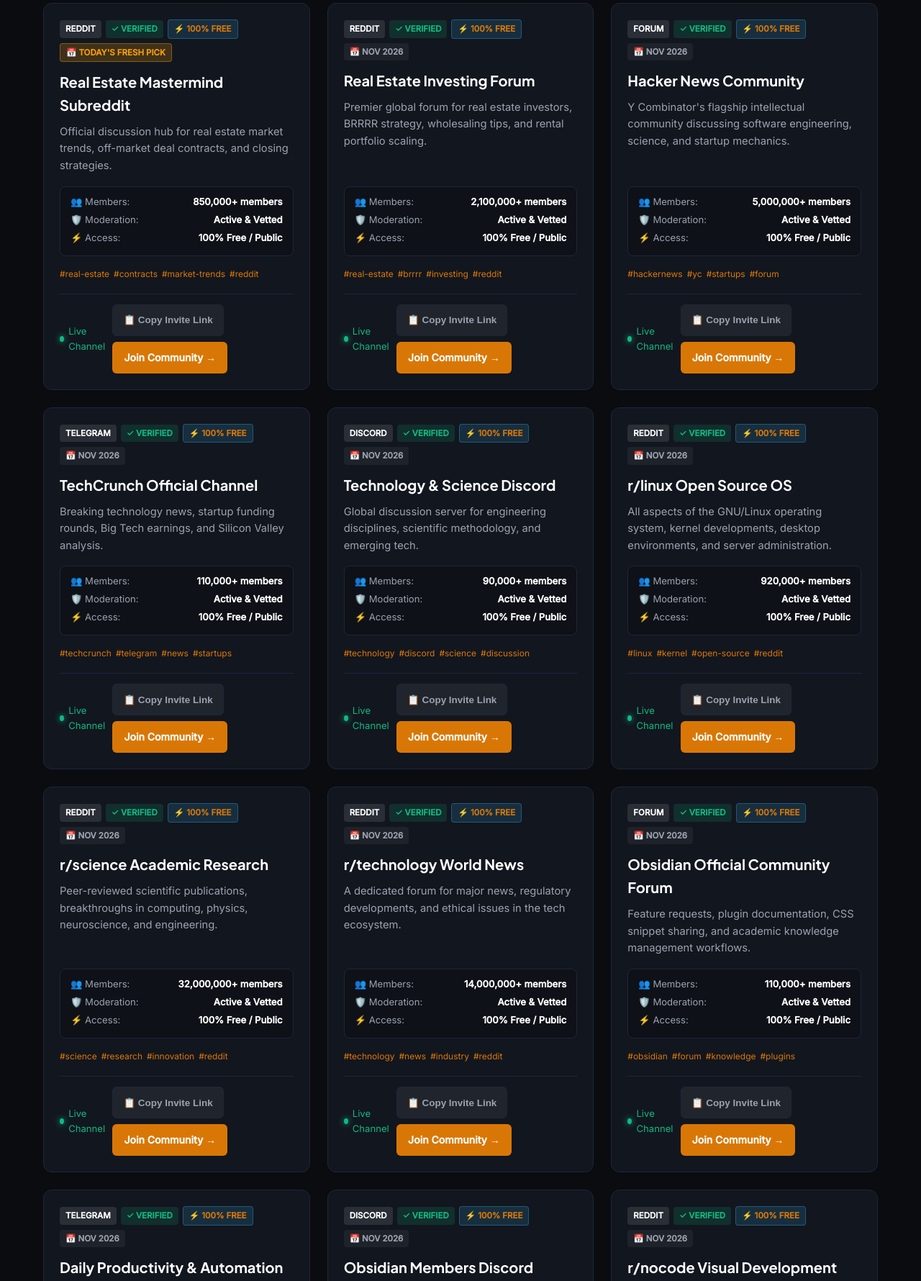
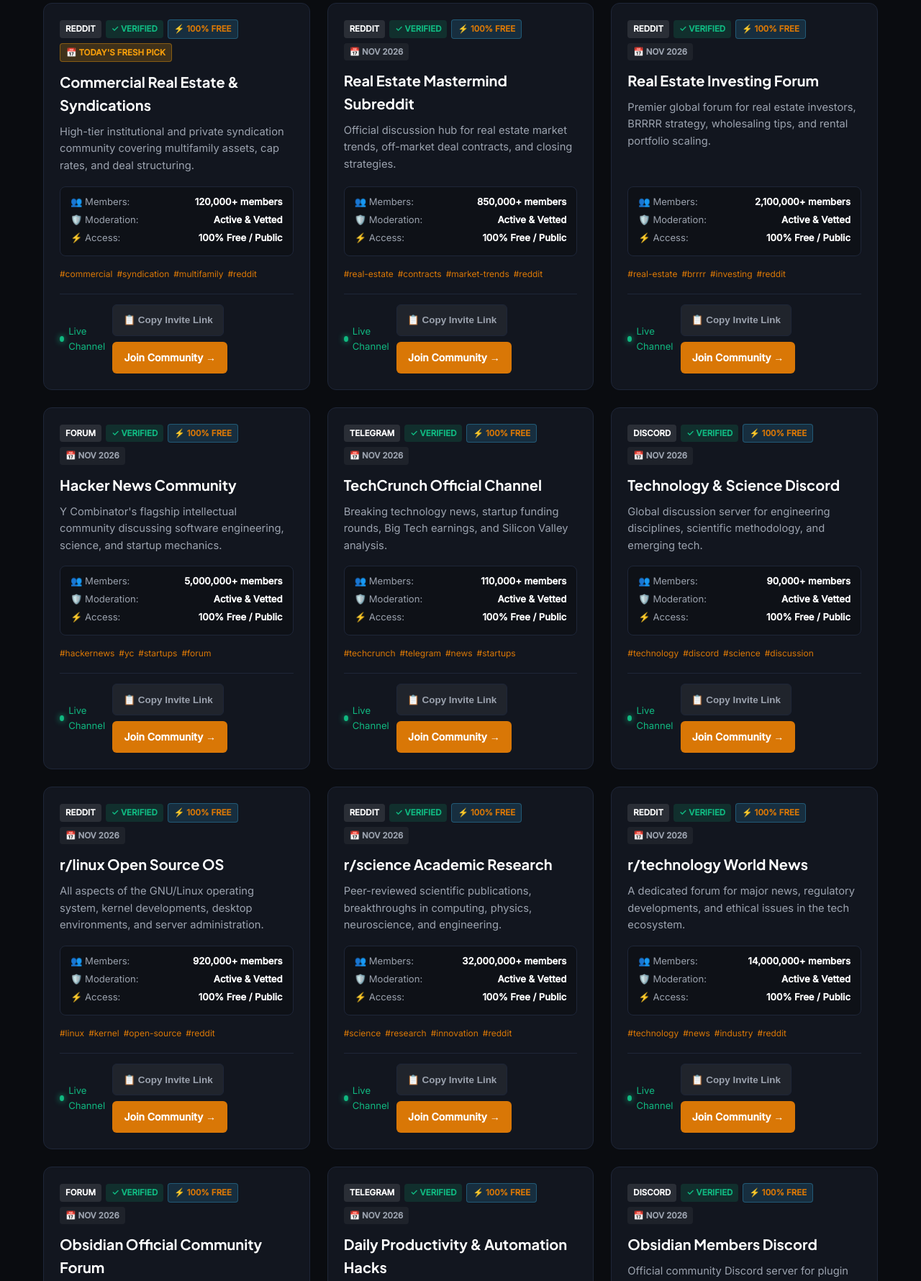
Before and after one commit to jibranpcccc/commercial-real-estate-syndication-hub, a plain HTML site: page index.html in a window 1280 px wide. Shown: the part 1231-3011 px from the top of the page at 72% size. Drawn offline with Linux system fonts and the light colour scheme.

Commit message:
feat(replenishment): fresh community links added - 2026-11-20 [skip ci]

```diff
--- a/index.html
+++ b/index.html
@@ -148,163 +148,163 @@
           {
             "@type": "ListItem",
             "position": 1,
+            "name": "Commercial Real Estate & Syndications",
+            "description": "High-tier institutional and private syndication community covering multifamily assets, cap rates, and deal structuring.",
+            "url": "https://www.reddit.com/r/CommercialRealEstate/"
+          },
+          {
+            "@type": "ListItem",
+            "position": 2,
             "name": "Real Estate Mastermind Subreddit",
             "description": "Official discussion hub for real estate market trends, off-market deal contracts, and closing strategies.",
             "url": "https://www.reddit.com/r/RealEstate/"
           },
           {
             "@type": "ListItem",
-            "position": 2,
+            "position": 3,
             "name": "Real Estate Investing Forum",
             "description": "Premier global forum for real estate investors, BRRRR strategy, wholesaling tips, and rental portfolio scaling.",
             "url": "https://www.reddit.com/r/realestateinvesting/"
           },
           {
             "@type": "ListItem",
-            "position": 3,
+            "position": 4,
             "name": "Hacker News Community",
             "description": "Y Combinator's flagship intellectual community discussing software engineering, science, and startup mechanics.",
             "url": "https://news.ycombinator.com"
           },
           {
             "@type": "ListItem",
-            "position": 4,
+            "position": 5,
             "name": "TechCrunch Official Channel",
             "description": "Breaking technology news, startup funding rounds, Big Tech earnings, and Silicon Valley analysis.",
             "url": "https://t.me/techcrunch"
           },
           {
             "@type": "ListItem",
-            "position": 5,
+            "position": 6,
             "name": "Technology & Science Discord",
             "description": "Global discussion server for engineering disciplines, scientific methodology, and emerging tech.",
             "url": "https://discord.gg/tech"
           },
           {
             "@type": "ListItem",
-            "position": 6,
+            "position": 7,
             "name": "r/linux Open Source OS",
             "description": "All aspects of the GNU/Linux operating system, kernel developments, desktop environments, and server administration.",
             "url": "https://www.reddit.com/r/linux/"
           },
           {
             "@type": "ListItem",
-            "position": 7,
+            "position": 8,
             "name": "r/science Academic Research",
             "description": "Peer-reviewed scientific publications, breakthroughs in computing, physics, neuroscience, and engineering.",
             "url": "https://www.reddit.com/r/science/"
           },
           {
             "@type": "ListItem",
-            "position": 8,
+            "position": 9,
             "name": "r/technology World News",
             "description": "A dedicated forum for major news, regulatory developments, and ethical issues in the tech ecosystem.",
             "url": "https://www.reddit.com/r/technology/"
           },
           {
             "@type": "ListItem",
-            "position": 9,
+            "position": 10,
             "name": "Obsidian Official Community Forum",
             "description": "Feature requests, plugin documentation, CSS snippet sharing, and academic knowledge management workflows.",
             "url": "https://forum.obsidian.md"
           },
           {
             "@type": "ListItem",
-            "position": 10,
+            "position": 11,
             "name": "Daily Productivity & Automation Hacks",
             "description": "Workflow automation blueprints, API webhooks, Zapier templates, and focus routines.",
             "url": "https://t.me/productivity_hacks"
           },
           {
             "@type": "ListItem",
-            "position": 11,
+            "position": 12,
             "name": "Obsidian Members Discord",
             "description": "Official community Discord server for plugin developers, theme creators, and second brain builders.",
             "url": "https://discord.gg/obsidian"
           },
           {
             "@type": "ListItem",
-            "position": 12,
+            "position": 13,
             "name": "r/nocode Visual Development",
             "description": "Building software, internal tools, and SaaS products with Webflow, Bubble, Zapier, and Make without code.",
             "url": "https://www.reddit.com/r/nocode/"
           },
           {
             "@type": "ListItem",
-            "position": 13,
+            "position": 14,
             "name": "r/productivity Systems & Habits",
             "description": "Time blocking techniques, deep work habits, morning routines, and digital workflow optimization.",
             "url": "https://www.reddit.com/r/productivity/"
           },
           {
             "@type": "ListItem",
-            "position": 14,
+            "position": 15,
             "name": "r/Notion Workspace Architects",
             "description": "Template sharing, formula 2.0 tutorials, GTD dashboards, and Notion database relation architecture.",
             "url": "https://www.reddit.com/r/Notion/"
           },
           {
             "@type": "ListItem",
-            "position": 15,
+            "position": 16,
             "name": "r/ObsidianMD Personal Knowledge",
             "description": "Discussions on Markdown vaults, Zettelkasten methods, Dataview queries, graph theory, and local-first notes.",
             "url": "https://www.reddit.com/r/ObsidianMD/"
           },
           {
             "@type": "ListItem",
-            "position": 16,
+            "position": 17,
             "name": "Bogleheads Forum Community",
             "description": "The gold standard forum for passive indexing, low-cost asset allocation, and Jack Bogle's investing philosophy.",
             "url": "https://bogleheads.org/forum/"
           },
           {
             "@type": "ListItem",
-            "position": 17,
+            "position": 18,
             "name": "Bloomberg Market Feed Channel",
             "description": "Rapid market headlines, Federal Reserve rate decisions, treasury yields, and global commodity moves.",
             "url": "https://t.me/bloomberg"
           },
           {
             "@type": "ListItem",
-            "position": 18,
+            "position": 19,
             "name": "r/wallstreetbets Alpha & Options",
             "description": "High-volatility trading discussions, market momentum plays, options strategies, and viral retail sentiment.",
             "url": "https://www.reddit.com/r/wallstreetbets/"
           },
           {
             "@type": "ListItem",
-            "position": 19,
+            "position": 20,
             "name": "r/financialindependence FIRE Hub",
             "description": "Community dedicated to Financial Independence, Retire Early (FIRE) strategies, safe withdrawal rates, and frugality.",
             "url": "https://www.reddit.com/r/financialindependence/"
           },
           {
             "@type": "ListItem",
-            "position": 20,
+            "position": 21,
             "name": "r/personalfinance Money Management",
             "description": "The world's largest personal finance community covering budgeting, high-yield cash, 401(k)s, and tax efficiency.",
             "url": "https://www.reddit.com/r/personalfinance/"
           },
           {
             "@type": "ListItem",
-            "position": 21,
+            "position": 22,
             "name": "r/stocks Market News",
             "description": "Real-time market discussions, earnings reports, analyst ratings, and macroeconomic trends.",
             "url": "https://www.reddit.com/r/stocks/"
           },
           {
             "@type": "ListItem",
-            "position": 22,
+            "position": 23,
             "name": "r/investing Long Term Wealth",
             "description": "Discussion on macroeconomics, fundamental equity valuation, indexing strategies, and long-term portfolio allocation.",
             "url": "https://www.reddit.com/r/investing/"
-          },
-          {
-            "@type": "ListItem",
-            "position": 23,
-            "name": "Commercial Real Estate & Syndications",
-            "description": "High-tier institutional and private syndication community covering multifamily assets, cap rates, and deal structuring.",
-            "url": "https://www.reddit.com/r/CommercialRealEstate/"
           },
           {
             "@type": "ListItem",
@@ -615,12 +615,36 @@
         </div>
         <div id="vetted-communities" class="grid">
 
-        <div id="community-card-1" class="card" data-platform="reddit" data-category="real estate">
+        <div id="community-card-1" class="card" data-platform="reddit" data-category="commercial">
             <div class="card-header">
                 <span class="badge badge-platform">Reddit</span>
                 <span class="badge badge-verified">✓ Verified</span>
                 <span class="badge badge-free">⚡ 100% Free</span>
                 <span class="badge badge-date" style="background: rgba(245, 158, 11, 0.2); color: #f59e0b; border: 1px solid rgba(245, 158, 11, 0.4); font-weight: 700;">📅 Today's Fresh Pick</span>
+            </div>
+            <h3 class="card-title">Commercial Real Estate & Syndications</h3>
+            <p class="card-desc">High-tier institutional and private syndication community covering multifamily assets, cap rates, and deal structuring.</p>
+            <div class="spec-matrix">
+                <div class="spec-row"><span>👥 Members:</span> <strong>120,000+ members</strong></div>
+                <div class="spec-row"><span>🛡️ Moderation:</span> <strong>Active & Vetted</strong></div>
+                <div class="spec-row"><span>⚡ Access:</span> <strong>100% Free / Public</strong></div>
+            </div>
+            <div class="tags-row"><span class="tag">#commercial</span><span class="tag">#syndication</span><span class="tag">#multifamily</span><span class="tag">#reddit</span></div>
+            <div class="card-footer">
+                <span class="activity-pulse"><span class="pulse-dot"></span> Live Channel</span>
+                <div class="card-actions">
+                    <button class="btn-copy-invite" onclick="copyInviteLink(event, 'https://www.reddit.com/r/CommercialRealEstate/')">📋 Copy Invite Link</button>
+                    <a href="https://www.reddit.com/r/CommercialRealEstate/" target="_blank" rel="noopener noreferrer" class="btn-join">Join Community →</a>
+                </div>
+            </div>
+        </div>
+
+        <div id="community-card-2" class="card" data-platform="reddit" data-category="real estate">
+            <div class="card-header">
+                <span class="badge badge-platform">Reddit</span>
+                <span class="badge badge-verified">✓ Verified</span>
+                <span class="badge badge-free">⚡ 100% Free</span>
+                <span class="badge badge-date">📅 Nov 2026</span>
             </div>
             <h3 class="card-title">Real Estate Mastermind Subreddit</h3>
             <p class="card-desc">Official discussion hub for real estate market trends, off-market deal contracts, and closing strategies.</p>
@@ -639,7 +663,7 @@
             </div>
         </div>
 
-        <div id="community-card-2" class="card" data-platform="reddit" data-category="real estate">
+        <div id="community-card-3" class="card" data-platform="reddit" data-category="real estate">
             <div class="card-header">
                 <span class="badge badge-platform">Reddit</span>
                 <span class="badge badge-verified">✓ Verified</span>
@@ -663,7 +687,7 @@
             </div>
         </div>
 
-        <div id="community-card-3" class="card" data-platform="forum" data-category="computer science & startups">
+        <div id="community-card-4" class="card" data-platform="forum" data-category="computer science & startups">
             <div class="card-header">
                 <span class="badge badge-platform">Forum</span>
                 <span class="badge badge-verified">✓ Verified</span>
@@ -687,7 +711,7 @@
             </div>
         </div>
 
-        <div id="community-card-4" class="card" data-platform="telegram" data-category="tech news">
+        <div id="community-card-5" class="card" data-platform="telegram" data-category="tech news">
             <div class="card-header">
                 <span class="badge badge-platform">Telegram</span>
                 <span class="badge badge-verified">✓ Verified</span>
@@ -711,7 +735,7 @@
             </div>
         </div>
 
-        <div id="community-card-5" class="card" data-platform="discord" data-category="tech discussion">
+        <div id="community-card-6" class="card" data-platform="discord" data-category="tech discussion">
             <div class="card-header">
                 <span class="badge badge-platform">Discord</span>
                 <span class="badge badge-verified">✓ Verified</span>
@@ -735,7 +759,7 @@
             </div>
         </div>
 
-        <div id="community-card-6" class="card" data-platform="reddit" data-category="linux & os">
+        <div id="community-card-7" class="card" data-platform="reddit" data-category="linux & os">
             <div class="card-header">
                 <span class="badge badge-platform">Reddit</span>
                 <span class="badge badge-verified">✓ Verified</span>
@@ -759,7 +783,7 @@
             </div>
         </div>
 
-        <div id="community-card-7" class="card" data-platform="reddit" data-category="science & innovation">
+        <div id="community-card-8" class="card" data-platform="reddit" data-category="science & innovation">
             <div class="card-header">
                 <span class="badge badge-platform">Reddit</span>
                 <span class="badge badge-verified">✓ Verified</span>
@@ -783,7 +807,7 @@
             </div>
         </div>
 
-        <div id="community-card-8" class="card" data-platform="reddit" data-category="tech news">
+        <div id="community-card-9" class="card" data-platform="reddit" data-category="tech news">
             <div class="card-header">
                 <span class="badge badge-platform">Reddit</span>
                 <span class="badge badge-verified">✓ Verified</span>
@@ -807,7 +831,7 @@
             </div>
         </div>
 
-        <div id="community-card-9" class="card" data-platform="forum" data-category="knowledge management">
+        <div id="community-card-10" class="card" data-platform="forum" data-category="knowledge management">
             <div class="card-header">
                 <span class="badge badge-platform">Forum</span>
                 <span class="badge badge-verified">✓ Verified</span>
@@ -831,7 +855,7 @@
             </div>
         </div>
 
-        <div id="community-card-10" class="card" data-platform="telegram" data-category="automation">
+        <div id="community-card-11" class="card" data-platform="telegram" data-category="automation">
             <div class="card-header">
                 <span class="badge badge-platform">Telegram</span>
                 <span class="badge badge-verified">✓ Verified</span>
@@ -855,7 +879,7 @@
             </div>
         </div>
 
-        <div id="community-card-11" class="card" data-platform="discord" data-category="knowledge management">
+        <div id="community-card-12" class="card" data-platform="discord" data-category="knowledge management">
             <div class="card-header">
                 <span class="badge badge-platform">Discord</span>
                 <span class="badge badge-verified">✓ Verified</span>
@@ -879,7 +903,7 @@
             </div>
         </div>
 
-        <div id="community-card-12" class="card" data-platform="reddit" data-category="no-code & automation">
+        <div id="community-card-13" class="card" data-platform="reddit" data-category="no-code & automation">
             <div class="card-header">
                 <span class="badge badge-platform">Reddit</span>
                 <span class="badge badge-verified">✓ Verified</span>
@@ -903,7 +927,7 @@
             </div>
         </div>
 
-        <div id="community-card-13" class="card" data-platform="reddit" data-category="personal productivity">
+        <div id="community-card-14" class="card" data-platform="reddit" data-category="personal productivity">
             <div class="card-header">
                 <span class="badge badge-platform">Reddit</span>
                 <span class="badge badge-verified">✓ Verified</span>
@@ -927,7 +951,7 @@
             </div>
         </div>
 
-        <div id="community-card-14" class="card" data-platform="reddit" data-category="productivity systems">
+        <div id="community-card-15" class="card" data-platform="reddit" data-category="productivity systems">
             <div class="card-header">
                 <span class="badge badge-platform">Reddit</span>
                 <span class="badge badge-verified">✓ Verified</span>
@@ -951,7 +975,7 @@
             </div>
         </div>
 
-        <div id="community-card-15" class="card" data-platform="reddit" data-category="knowledge management">
+        <div id="community-card-16" class="card" data-platform="reddit" data-category="knowledge management">
             <div class="card-header">
                 <span class="badge badge-platform">Reddit</span>
                 <span class="badge badge-verified">✓ Verified</span>
@@ -975,7 +999,7 @@
             </div>
         </div>
 
-        <div id="community-card-16" class="card" data-platform="forum" data-category="passive investing">
+        <div id="community-card-17" class="card" data-platform="forum" data-category="passive investing">
             <div class="card-header">
                 <span class="badge badge-platform">Forum</span>
                 <span class="badge badge-verified">✓ Verified</span>
@@ -999,7 +1023,7 @@
             </div>
         </div>
 
-        <div id="community-card-17" class="card" data-platform="telegram" data-category="market news">
+        <div id="community-card-18" class="card" data-platform="telegram" data-category="market news">
             <div class="card-header">
                 <span class="badge badge-platform">Telegram</span>
                 <span class="badge badge-verified">✓ Verified</span>
@@ -1023,7 +1047,7 @@
             </div>
         </div>
 
-        <div id="community-card-18" class="card" data-platform="reddit" data-category="trading">
+        <div id="community-card-19" class="card" data-platform="reddit" data-category="trading">
             <div class="card-header">
                 <span class="badge badge-platform">Reddit</span>
                 <span class="badge badge-verified">✓ Verified</span>
@@ -1047,7 +1071,7 @@
             </div>
         </div>
 
-        <div id="community-card-19" class="card" data-platform="reddit" data-category="financial independence">
+        <div id="community-card-20" class="card" data-platform="reddit" data-category="financial independence">
             <div class="card-header">
                 <span class="badge badge-platform">Reddit</span>
                 <span class="badge badge-verified">✓ Verified</span>
@@ -1071,7 +1095,7 @@
             </div>
         </div>
 
-        <div id="community-card-20" class="card" data-platform="reddit" data-category="personal finance">
+        <div id="community-card-21" class="card" data-platform="reddit" data-category="personal finance">
             <div class="card-header">
                 <span class="badge badge-platform">Reddit</span>
                 <span class="badge badge-verified">✓ Verified</span>
@@ -1095,7 +1119,7 @@
             </div>
         </div>
 
-        <div id="community-card-21" class="card" data-platform="reddit" data-category="stock market">
+        <div id="community-card-22" class="card" data-platform="reddit" data-category="stock market">
             <div class="card-header">
                 <span class="badge badge-platform">Reddit</span>
                 <span class="badge badge-verified">✓ Verified</span>
@@ -1119,7 +1143,7 @@
             </div>
         </div>
 
-        <div id="community-card-22" class="card" data-platform="reddit" data-category="investing">
+        <div id="community-card-23" class="card" data-platform="reddit" data-category="investing">
             <div class="card-header">
                 <span class="badge badge-platform">Reddit</span>
                 <span class="badge badge-verified">✓ Verified</span>
@@ -1139,30 +1163,6 @@
                 <div class="card-actions">
                     <button class="btn-copy-invite" onclick="copyInviteLink(event, 'https://www.reddit.com/r/investing/')">📋 Copy Invite Link</button>
                     <a href="https://www.reddit.com/r/investing/" target="_blank" rel="noopener noreferrer" class="btn-join">Join Community →</a>
-                </div>
-            </div>
-        </div>
-
-        <div id="community-card-23" class="card" data-platform="reddit" data-category="commercial">
-            <div class="card-header">
-                <span class="badge badge-platform">Reddit</span>
-                <span class="badge badge-verified">✓ Verified</span>
-                <span class="badge badge-free">⚡ 100% Free</span>
-                <span class="badge badge-date">📅 Nov 2026</span>
-            </div>
-            <h3 class="card-title">Commercial Real Estate & Syndications</h3>
-            <p class="card-desc">High-tier institutional and private syndication community covering multifamily assets, cap rates, and deal structuring.</p>
-            <div class="spec-matrix">
-                <div class="spec-row"><span>👥 Members:</span> <strong>120,000+ members</strong></div>
-                <div class="spec-row"><span>🛡️ Moderation:</span> <strong>Active & Vetted</strong></div>
-                <div class="spec-row"><span>⚡ Access:</span> <strong>100% Free / Public</strong></div>
-            </div>
-            <div class="tags-row"><span class="tag">#commercial</span><span class="tag">#syndication</span><span class="tag">#multifamily</span><span class="tag">#reddit</span></div>
-            <div class="card-footer">
-                <span class="activity-pulse"><span class="pulse-dot"></span> Live Channel</span>
-                <div class="card-actions">
-                    <button class="btn-copy-invite" onclick="copyInviteLink(event, 'https://www.reddit.com/r/CommercialRealEstate/')">📋 Copy Invite Link</button>
-                    <a href="https://www.reddit.com/r/CommercialRealEstate/" target="_blank" rel="noopener noreferrer" class="btn-join">Join Community →</a>
                 </div>
             </div>
         </div>
```
Also changed, not shown: data/groups.json (+20 -19 lines), feed.xml (+9 -9 lines).
